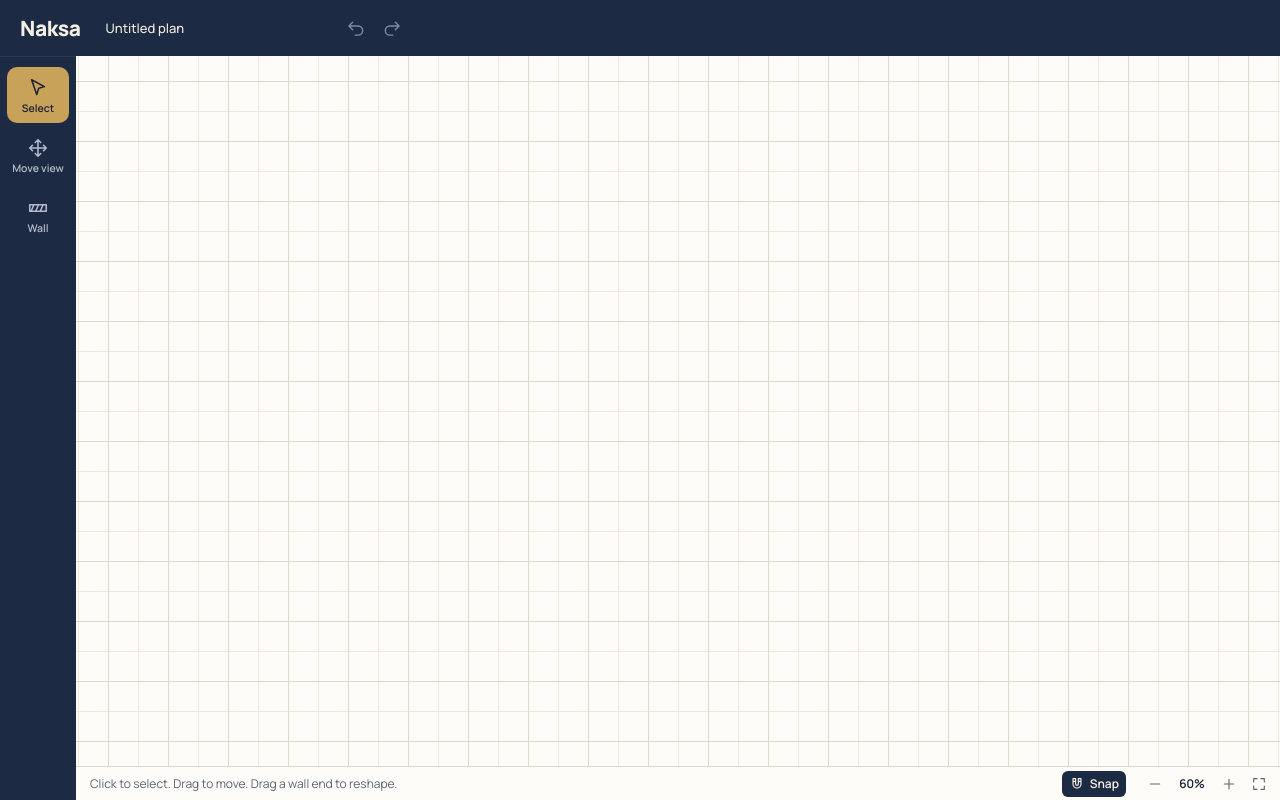
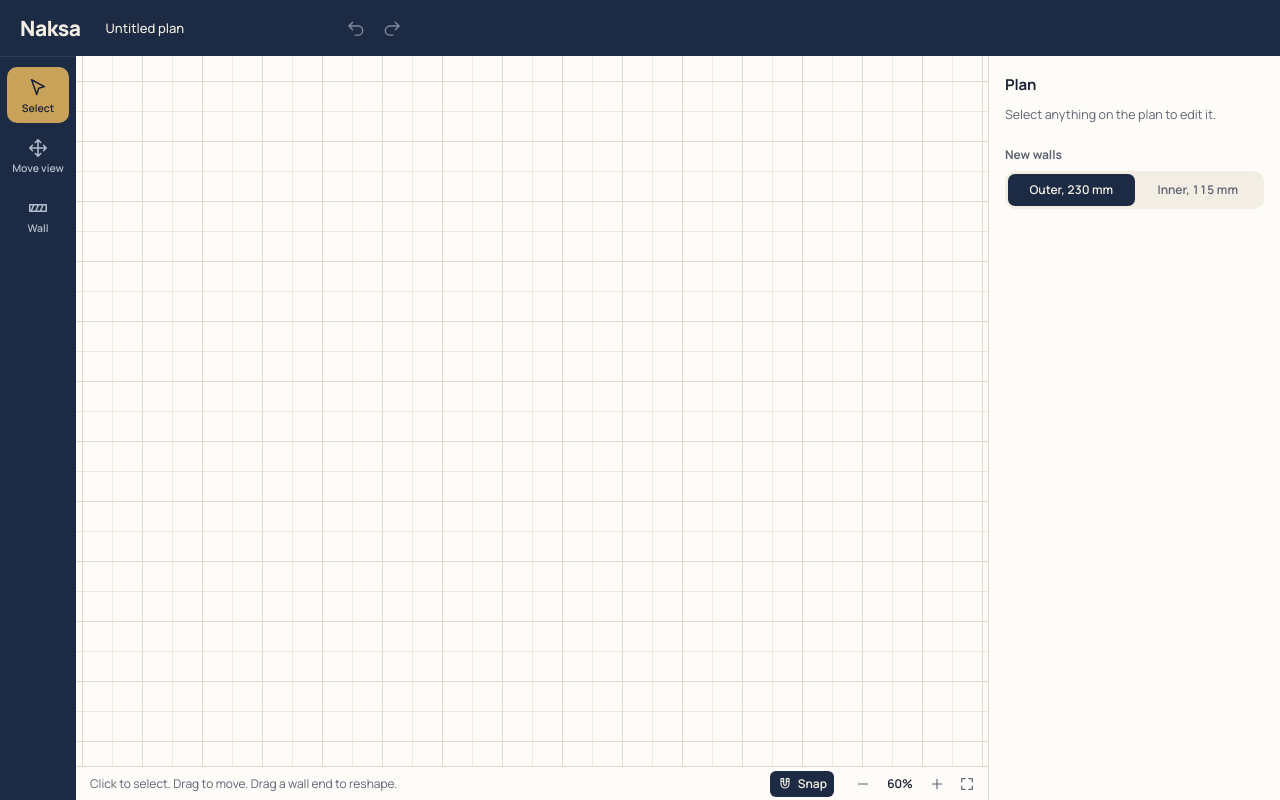
Before and after one commit to rawobj/naksa, a Next.js app: page / in a window 1280 px wide. Built offline with nearby package versions, Linux system fonts and the light colour scheme.

Commit message:
feat: add properties panel for walls

```diff
--- a/src/core/edit.ts
+++ b/src/core/edit.ts
@@ -1,7 +1,7 @@
 import { produce } from "immer";
-import { add, almostEqual, type Vec } from "./geometry";
+import { add, almostEqual, sub, type Vec } from "./geometry";
 import type { Id, Plan } from "./model";
-import { JOIN_TOLERANCE } from "./walls";
+import { JOIN_TOLERANCE, wallLength } from "./walls";
 
 // Every edit here takes a plan and returns a new one, it never changes the old plan.
 // Immer's produce lets us write the change as if we were mutating, and it copies only what changed.
@@ -61,3 +61,17 @@ export function translateWall(plan: Plan, id: Id, delta: Vec): Plan {
   const b = add(wall.b, delta);
   return moveCorner(moveCorner(plan, wall.a, a), wall.b, b);
 }
+
+// Sets a wall's length by moving its b end along the wall
+export function setWallLength(plan: Plan, id: Id, length: number): Plan {
+  const wall = plan.walls.find((w) => w.id === id);
+  if (!wall || length < 100) return plan;
+  const current = wallLength(wall);
+  if (current < 1) return plan;
+  const d = sub(wall.b, wall.a);
+  const b = {
+    x: Math.round(wall.a.x + (d.x / current) * length),
+    y: Math.round(wall.a.y + (d.y / current) * length),
+  };
+  return moveCorner(plan, wall.b, b);
+}
--- a/src/editor/editor-atoms.ts
+++ b/src/editor/editor-atoms.ts
@@ -3,6 +3,11 @@ import { emptyPlan, type Id, type Plan } from "@/core/model";
 
 export type ToolId = "select" | "pan" | "wall";
 export type EntityType = "wall";
+
+// Which list in the plan each selectable type lives in
+export const LISTS: Record<EntityType, "walls"> = {
+  wall: "walls",
+};
 
 export type Selection = {
   type: EntityType;
--- a/src/editor/editor.tsx
+++ b/src/editor/editor.tsx
@@ -2,16 +2,21 @@
 
 import { useCallback, useEffect, useMemo, useRef } from "react";
 import { useStore } from "jotai";
+import { removeFrom } from "@/core/edit";
+import SidePanel from "./panels/side-panel";
 import StatusBar from "./panels/status-bar";
 import ToolRail, { TOOLS } from "./panels/tool-rail";
 import TopBar from "./panels/top-bar";
 import PlanCanvas, { isTyping } from "./plan-canvas";
 import { snapPoint } from "./snap";
 import {
+  commitAtom,
   fitRequestAtom,
+  LISTS,
   planAtom,
   redoAtom,
   redrawAtom,
+  selectionAtom,
   snappingAtom,
   toolAtom,
   undoAtom,
@@ -21,13 +26,17 @@ import { createTools, type ToolHost } from "./tools";
 import { zoomAt } from "./viewport";
 import { cn } from "@/lib/utils";
 
-// Grid layout. On a phone the tools run across the top.
+// Grid layout. Below 960px the side panel moves under the drawing,
+// on a phone the tools run across the top.
 const layout = cn(
   "grid h-dvh",
-  "grid-cols-[var(--rail)_minmax(0,1fr)] grid-rows-[var(--bar)_minmax(0,1fr)]",
-  "[grid-template-areas:'bar_bar'_'rail_stage']",
-  "max-[720px]:grid-cols-[minmax(0,1fr)] max-[720px]:grid-rows-[var(--bar)_auto_minmax(0,1fr)]",
-  "max-[720px]:[grid-template-areas:'bar'_'rail'_'stage']"
+  "grid-cols-[var(--rail)_minmax(0,1fr)_var(--side)] grid-rows-[var(--bar)_minmax(0,1fr)]",
+  "[grid-template-areas:'bar_bar_bar'_'rail_stage_side']",
+  "max-[1180px]:[--side:264px]",
+  "max-[960px]:grid-cols-[var(--rail)_minmax(0,1fr)] max-[960px]:grid-rows-[var(--bar)_minmax(0,1fr)_minmax(0,34dvh)]",
+  "max-[960px]:[grid-template-areas:'bar_bar'_'rail_stage'_'side_side']",
+  "max-[720px]:grid-cols-[minmax(0,1fr)] max-[720px]:grid-rows-[var(--bar)_auto_minmax(0,1fr)_minmax(0,32dvh)]",
+  "max-[720px]:[grid-template-areas:'bar'_'rail'_'stage'_'side']"
 );
 
 export default function Editor() {
@@ -85,6 +94,15 @@ export default function Editor() {
         return;
       }
 
+      // Delete the selection
+      const sel = store.get(selectionAtom);
+      if ((e.key === "Delete" || e.key === "Backspace") && sel) {
+        e.preventDefault();
+        store.set(commitAtom, (p) => removeFrom(p, LISTS[sel.type], sel.id));
+        store.set(selectionAtom, null);
+        return;
+      }
+
       // Zoom around the middle of the canvas
       const centre = () => {
         const rect = stageRef.current?.getBoundingClientRect();
@@ -126,6 +144,8 @@ export default function Editor() {
         </div>
         <StatusBar tools={tools} centre={centre} />
       </main>
+
+      <SidePanel />
     </div>
   );
 }
--- /dev/null
+++ b/src/editor/panels/field.tsx
@@ -0,0 +1,142 @@
+"use client";
+
+import { useId, useState } from "react";
+import { cn } from "@/lib/utils";
+
+// Shared classes for the side panel content
+export const panel = {
+  body: "px-4 pt-[18px] pb-6",
+  title: "mb-2.5 text-[15px] font-bold tracking-[-0.01em]",
+  heading: "mt-[22px] mb-2 text-xs font-bold text-muted",
+  help: "mt-2.5 text-[12.5px] leading-normal text-muted",
+};
+
+const field =
+  "flex min-h-[46px] items-center justify-between gap-3 border-b border-line";
+const labelClass = "text-muted";
+
+// The box around an input, with a unit on the right
+const box =
+  "flex h-[34px] w-[124px] items-center rounded-small border border-line-strong bg-white px-2.5 transition-[border-color,box-shadow] duration-150 ease-naksa focus-within:border-select focus-within:shadow-[0_0_0_3px_rgba(31,111,235,0.16)]";
+const bare =
+  "w-0 min-w-0 flex-1 border-0 bg-transparent font-semibold caret-select outline-none focus-visible:outline-none";
+
+type NumberFieldProps = {
+  label: string;
+  value: number;
+  unit?: string;
+  min?: number;
+  max?: number;
+  step?: number;
+  onCommit(value: number): void;
+};
+
+// A numeric input that applies on Enter or blur and reverts on Escape or bad input
+export function NumberField({
+  label,
+  value,
+  unit = "mm",
+  min = 0,
+  max = 100000,
+  step = 50,
+  onCommit,
+}: NumberFieldProps) {
+  const id = useId();
+  const shown = String(Math.round(value * 100) / 100);
+  const [text, setText] = useState(shown);
+
+  // When the value changes from outside (undo, dragging on the plan) show the new value.
+  // Done during render instead of in an effect so there's no extra render with the old text.
+  const [lastShown, setLastShown] = useState(shown);
+  if (shown !== lastShown) {
+    setLastShown(shown);
+    setText(shown);
+  }
+
+  const apply = () => {
+    const next = Number(text);
+    if (text.trim() === "" || !Number.isFinite(next)) return setText(shown);
+    const clamped = Math.min(max, Math.max(min, next));
+    setText(String(clamped));
+    if (clamped !== value) onCommit(clamped);
+  };
+
+  return (
+    <div className={field}>
+      <label htmlFor={id} className={labelClass}>
+        {label}
+      </label>
+      <div className={box}>
+        <input
+          id={id}
+          className={cn(bare, "text-right")}
+          inputMode="decimal"
+          value={text}
+          onChange={(e) => setText(e.target.value)}
+          onBlur={apply}
+          onKeyDown={(e) => {
+            if (e.key === "Enter") e.currentTarget.blur();
+            if (e.key === "Escape") {
+              setText(shown);
+              e.currentTarget.blur();
+            }
+            if (e.key === "ArrowUp" || e.key === "ArrowDown") {
+              e.preventDefault();
+              const next = Math.min(
+                max,
+                Math.max(min, value + (e.key === "ArrowUp" ? step : -step))
+              );
+              if (next !== value) onCommit(next);
+            }
+          }}
+        />
+        {unit && <span className="ml-1.5 text-xs text-muted">{unit}</span>}
+      </div>
+    </div>
+  );
+}
+
+type TextFieldProps = {
+  label: string;
+  value: string;
+  autoFocus?: boolean;
+  onChange(value: string): void;
+};
+
+export function TextField({
+  label,
+  value,
+  autoFocus,
+  onChange,
+}: TextFieldProps) {
+  const id = useId();
+  return (
+    <div className={field}>
+      <label htmlFor={id} className={labelClass}>
+        {label}
+      </label>
+      <div className={cn(box, "w-[170px]")}>
+        <input
+          id={id}
+          className={cn(bare, "text-left")}
+          value={value}
+          autoFocus={autoFocus}
+          onFocus={(e) => autoFocus && e.currentTarget.select()}
+          onChange={(e) => onChange(e.target.value)}
+          onKeyDown={(e) => {
+            if (e.key === "Enter" || e.key === "Escape") e.currentTarget.blur();
+          }}
+        />
+      </div>
+    </div>
+  );
+}
+
+export function Fact({ label, value }: { label: string; value: string }) {
+  return (
+    <div className={field}>
+      <span className="text-muted">{label}</span>
+      <strong className="font-bold">{value}</strong>
+    </div>
+  );
+}
--- /dev/null
+++ b/src/editor/panels/inspector.tsx
@@ -0,0 +1,107 @@
+"use client";
+
+import { useAtom, useAtomValue, useSetAtom } from "jotai";
+import { removeFrom, setWallLength, updateIn } from "@/core/edit";
+import { wallLength } from "@/core/walls";
+import { Icon } from "../icons";
+import {
+  commitAtom,
+  LISTS,
+  planAtom,
+  selectionAtom,
+  wallThicknessAtom,
+} from "../editor-atoms";
+import { NumberField, panel } from "./field";
+
+// Properties of whatever is selected, or a summary of the plan when nothing is
+export default function Inspector() {
+  const plan = useAtomValue(planAtom);
+  const [selection, setSelection] = useAtom(selectionAtom);
+  const [wallThickness, setWallThickness] = useAtom(wallThicknessAtom);
+  const commit = useSetAtom(commitAtom);
+
+  const remove = () => {
+    if (!selection) return;
+    commit((p) => removeFrom(p, LISTS[selection.type], selection.id));
+    setSelection(null);
+  };
+  const removeButton = (what: string) => (
+    <button
+      className="mt-[22px] flex h-9 w-full items-center justify-center gap-[7px] rounded-small px-2.5 font-semibold text-danger shadow-[inset_0_0_0_1px_var(--line-strong)] transition-[background] duration-150 ease-naksa hover:bg-[#f8e9e6] hover:shadow-[inset_0_0_0_1px_#e3b6b0]"
+      onClick={remove}
+    >
+      <Icon name="trash" size={17} />
+      Delete {what}
+    </button>
+  );
+
+  // Wall selected
+  if (selection?.type === "wall") {
+    const wall = plan.walls.find((w) => w.id === selection.id);
+    if (wall) {
+      return (
+        <div className={panel.body}>
+          <h2 className={panel.title}>Wall</h2>
+          <NumberField
+            label="Length"
+            value={wallLength(wall)}
+            min={100}
+            onCommit={(v) => commit((p) => setWallLength(p, wall.id, v))}
+          />
+          <NumberField
+            label="Thickness"
+            value={wall.thickness}
+            min={50}
+            max={600}
+            step={5}
+            onCommit={(v) =>
+              commit((p) => updateIn(p, "walls", wall.id, { thickness: v }))
+            }
+          />
+          <NumberField
+            label="Height"
+            value={wall.height}
+            min={300}
+            max={6000}
+            onCommit={(v) =>
+              commit((p) => updateIn(p, "walls", wall.id, { height: v }))
+            }
+          />
+          <p className={panel.help}>
+            Drag either end on the plan to reshape it. Joined walls follow.
+          </p>
+          {removeButton("wall")}
+        </div>
+      );
+    }
+  }
+
+  // Nothing selected: the thickness given to new walls
+  return (
+    <div className={panel.body}>
+      <h2 className={panel.title}>Plan</h2>
+      <p className={panel.help}>Select anything on the plan to edit it.</p>
+
+      <h3 className={panel.heading}>New walls</h3>
+      <div
+        className="flex rounded-big bg-tile p-[3px]"
+        role="group"
+        aria-label="Thickness of new walls"
+      >
+        {[
+          { value: 230, label: "Outer, 230 mm" },
+          { value: 115, label: "Inner, 115 mm" },
+        ].map((option) => (
+          <button
+            key={option.value}
+            className="h-8 flex-1 rounded-small text-xs font-semibold text-muted transition-[background,color] duration-150 ease-naksa aria-pressed:bg-navy aria-pressed:text-on-navy"
+            aria-pressed={wallThickness === option.value}
+            onClick={() => setWallThickness(option.value)}
+          >
+            {option.label}
+          </button>
+        ))}
+      </div>
+    </div>
+  );
+}
--- /dev/null
+++ b/src/editor/panels/side-panel.tsx
@@ -0,0 +1,17 @@
+"use client";
+
+import Inspector from "./inspector";
+
+// Right panel with the properties of the selection
+export default function SidePanel() {
+  return (
+    <aside
+      className="flex min-h-0 flex-col border-l border-line bg-paper [grid-area:side] max-[960px]:border-t max-[960px]:border-l-0"
+      aria-label="Properties"
+    >
+      <div className="min-h-0 flex-1 overflow-y-auto">
+        <Inspector />
+      </div>
+    </aside>
+  );
+}
```
